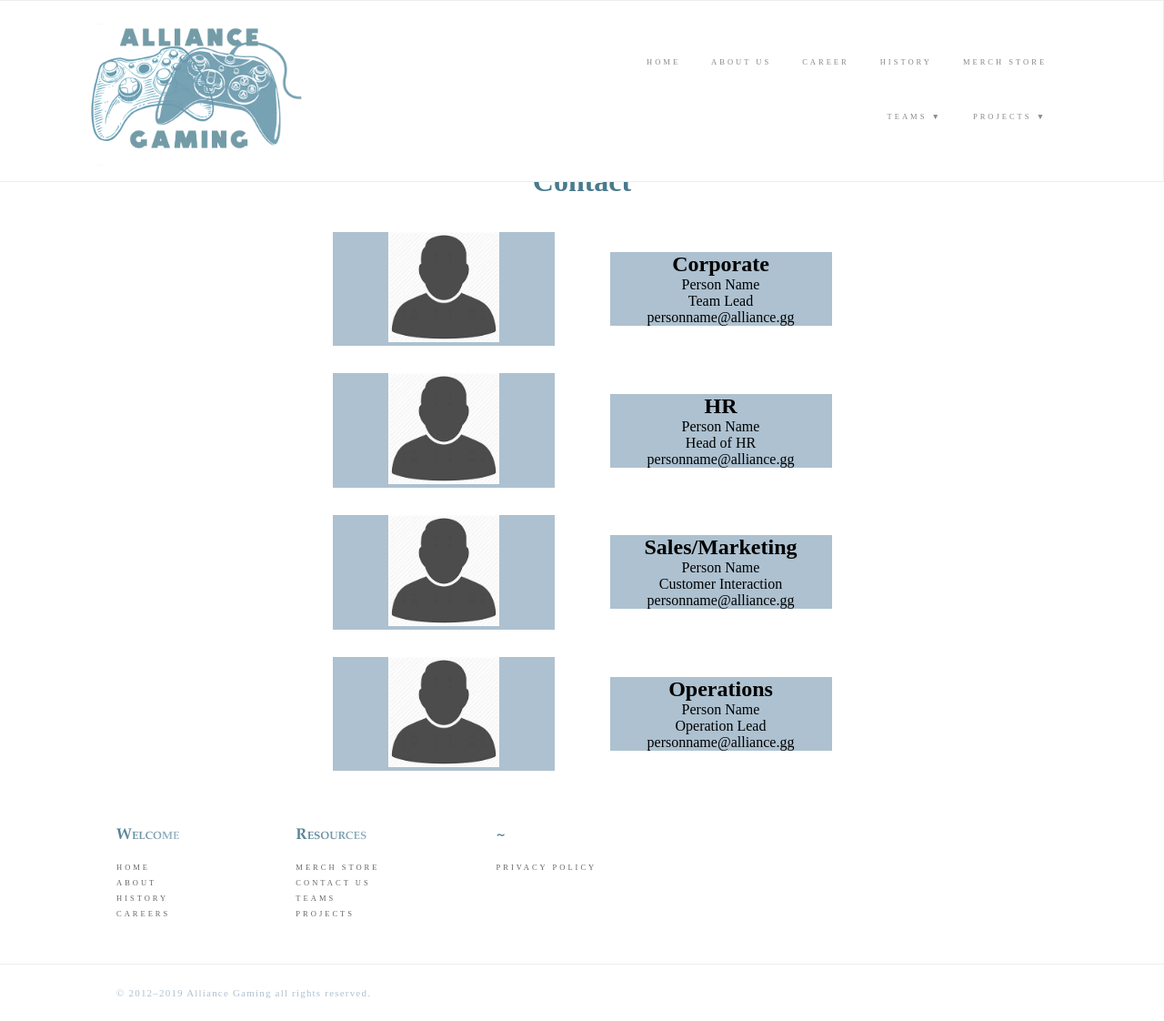
After one commit to jpangonis/HIC_project_Spring2023, a PHP site: page /contactus.html in a window 1280 px wide. The commit adds this page. Shown: the whole page at 91% size. Run offline with PHP 8.4, Linux system fonts and the light colour scheme.

Commit message:
sydney pages

```diff
--- /dev/null
+++ b/contactus.html
@@ -0,0 +1,159 @@
+
+<!------------------------------------------------------------------------------------------------------------------------------
+
+
+
+
+
+                                >>>     H U M A N   I N T E R F A C E   C O M P U T I N G     <<<
+
+                                          Project 2  |  Implementation | CONTACT PAGE
+
+
+
+                                                 -----------------------------
+
+
+                                                        GROUP MEMBERS
+
+                                             > SYDNEY ZUELZKE  | Leader, Designer
+                                             > MARIHA AHAMMED  | Member, Designer
+                                             > EMMA MAGYARICS  | Member, Designer
+                                             > JULIA PANGONIS  | Member, Designer
+                                             > JOSHUA ROMISHER | Member, Designer
+
+
+
+
+
+------------------------------------------------------------------------------------------------------------------------------->
+
+
+<!DOCTYPE html>
+<html>
+<head>
+	<title> Allaince Gaming </title>
+	<link rel="stylesheet" type="text/css" href="newcss.css">
+</head>
+<body>
+<header>
+	<div id="header-content">
+		<div class="icon lnr lnr-heart">
+			<img src="logo1.png" height = 100% border-radius= 50px>
+		</div>
+		<nav class="toplinks">
+			<a href="home.html">home</a>
+			<a href="aboutus.html">about us</a>
+			<a href="career.html">career</a>
+			<a href="history.html">history</a>
+			<a href="store.html">merch store</a>
+		</nav>
+		<nav class="botlinks">
+			<a href="teams.html">teams ▼ </a>
+			<a href="projects.html">projects ▼</a>
+			<form action="/search" method= "get">
+				<div class = "search-bar">
+					<input type= "text" value placeholder="Search...">
+					<button type="submit">
+						<svg xmlns="http://www.w3.org/2000/svg" width="24" height="24" viewBox="0 0 24 24" fill="none" stroke="currentColor" stroke-width="2" stroke-linecap="round" stroke-linejoin="round" class="feather feather-search">
+							<circle cx="11" cy="11" r="8"></circle>
+							<line x1="21" y1="21" x2="16.65" y2="16.65"></line>
+						</svg>
+					</button>
+				</div>
+			</form>
+		</nav>
+	</div>
+</header>
+
+<div id="sidebar">
+
+    <h1>Contact</h1>
+    <section class="contact">
+                <div class="contact-card">
+                    <div class="contact-image">
+                        <div><img src="profile.jpg" height = 50% width = 50% border-radius= 50px></div>
+                    </div>
+                    <div class="contact-info">
+	    	            <div><label>Corporate</label></div>
+		    	        <div><name>Person Name</name></div>
+	    	            <div><desc>Team Lead</desc></div>
+                        <div><email>personname@alliance.gg</email></div>
+                    </div>
+                </div>
+                <div class="contact-card">
+                    <div class="contact-image">
+                        <div><img src="profile.jpg" height = 50% width=50% border-radius= 50px></div>
+                    </div>
+                   <div class="contact-info">
+	    	            <div><label>HR</label></div>
+                        <div><name>Person Name</name></div>
+                        <div><desc>Head of HR</desc></div>
+                        <div><email>personname@alliance.gg</email></div>
+                    </div>
+                </div>
+                <div class="contact-card">
+                    <div class="contact-image">
+                        <div><img src="profile.jpg" height = 50% width=50% border-radius= 50px></div>
+                    </div>
+                    <div class="contact-info">
+	    	            <div><label>Sales/Marketing</label></div>
+                        <div><name>Person Name</name></div>
+                        <div><desc>Customer Interaction</desc></div>
+                        <div><email>personname@alliance.gg</email></div>
+                    </div>
+                </div>
+                <div class="contact-card">
+                    <div class="contact-image">
+                        <div><img src="profile.jpg" height = 50% width=50% border-radius= 50px></div>
+                    </div>
+                    <div class="contact-info">
+    		            <div><label>Operations</label></div>
+                        <div><name>Person Name</name></div>
+                        <div><desc>Operation Lead</desc></div>
+                        <div><email>personname@alliance.gg</email></div>
+                    </div>
+                </div>
+    </section>
+
+<footer id="footer">
+	<div class="container">
+		<div class="top">
+			<div class="left">
+				<dl>
+					<dt class="t-gradient"> Welcome </dt>
+					<dd><a href= "home.html"> Home </a></dd>
+					<dd><a href= "about.html"> About </a></dd>
+					<dd><a href= "history.html"> History </a></dd>
+					<dd><a href= "career.html"> Careers </a></dd>
+				</dl>
+				<dl>
+					<dt class="t-gradient"> Resources </dt>
+					<dd><a href= "store.html"> Merch Store </a></dd>
+					<dd><a href= "contactus.html"> Contact Us </a></dd>
+					<dd><a href= "teams.html"> Teams </a></dd>
+					<dd><a href= "projects.html"> Projects </a></dd>
+
+				</dl>
+				<dl>
+					<dt class="t-gradient"> ~ </dt>
+					<dd><a href= " ">  </a></dd>
+					<dd><a href= " "> </a></dd>
+					<dd><a href= " ">  </a></dd>
+					<dd><a href= " "> Privacy Policy </a></dd>
+				</dl>
+			</div>
+		</div>
+		<div class="bottom">
+			<div class="left">
+				© 2012–2019 Alliance Gaming all rights reserved.
+			</div>
+		</div>
+	</div>
+</footer>
+</div>
+</div>
+
+
+</body>
+</hmtl>
--- a/home.html
+++ b/home.html
@@ -16,7 +16,7 @@
 
                                                         GROUP MEMBERS
 
-                                             > SYDNEY ZEULZKE  | Leader, Designer
+                                             > SYDNEY ZUELZKE  | Leader, Designer
                                              > MARIHA AHAMMED  | Member, Designer
                                              > EMMA MAGYARICS  | Member, Designer
                                              > JULIA PANGONIS  | Member, Designer
@@ -32,7 +32,7 @@
 <!DOCTYPE html>
 <html>
 <head>
-	<title> Allaince Gaming </title>
+	<title> Alliance Gaming </title>
 	<link rel="stylesheet" type="text/css" href="newcss.css">
 </head>
 <body>
--- a/newcss.css
+++ b/newcss.css
@@ -495,3 +495,69 @@ circle[Attributes Style] {
 :not(svg) {
     transform-origin: 0px 0px;
 }
+
+main{
+    text-align: center;
+    padding-bottom: 30 px;
+}
+h1{
+    text-align: center;
+    color: #4A7A8D;
+}
+h2{
+    color: #ADC1D0;
+    text-decoration-line: underline;
+    font-size: medium;
+    padding-bottom: 15px;
+}
+
+.contact-card{
+    display: flex;
+    padding: 15px 15px 15px 15px;
+    width: 50%;
+    height: 50%;
+    text-align: center;
+    margin: auto;
+}
+
+.contact-image{
+    text-align: center;
+    display:block;
+    margin: auto;
+    background-color: #ADC1D0;
+    width: 40%;
+    height: 80%;
+}
+.contact-info{
+    text-align: center;
+    display: block;
+    margin: auto;
+    background-color: #ADC1D0;
+    width: 40%;
+    height: 80%;
+}
+label{
+    font-size: 150%;
+    font-weight: bold;
+    display:block;
+    text-align: center;
+}
+name{
+    display:block;
+    text-align: center;
+}
+desc{
+    display:block;
+    text-align: center;
+}
+email{
+    display:block;
+    text-align: center;
+}
+.career-text{
+    margin: auto;
+    width: 50%;
+    border: 3px solid black;
+    padding: 10px;
+    display: block;
+}
```
Also changed, not shown: career.html (added, +120 -0 lines), profile.jpg (added).
